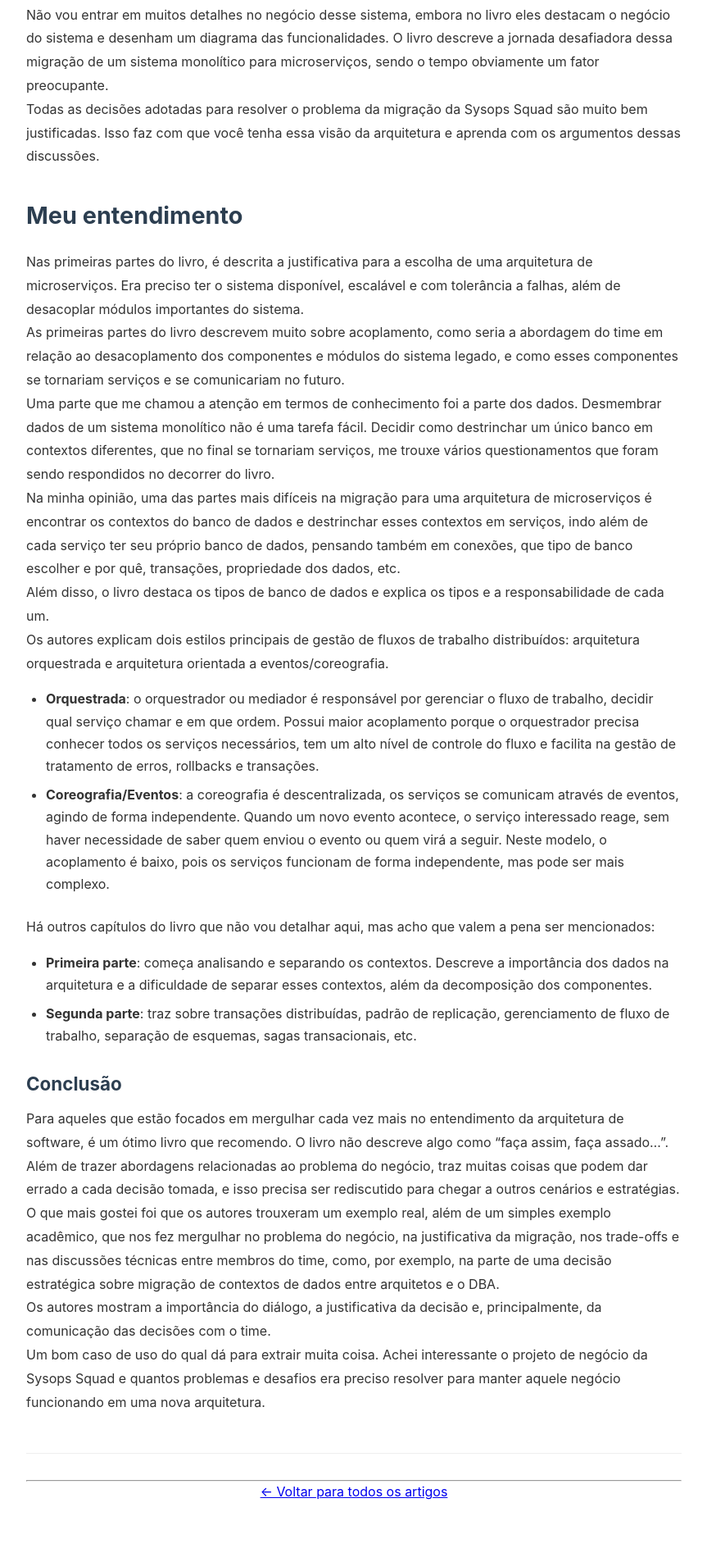
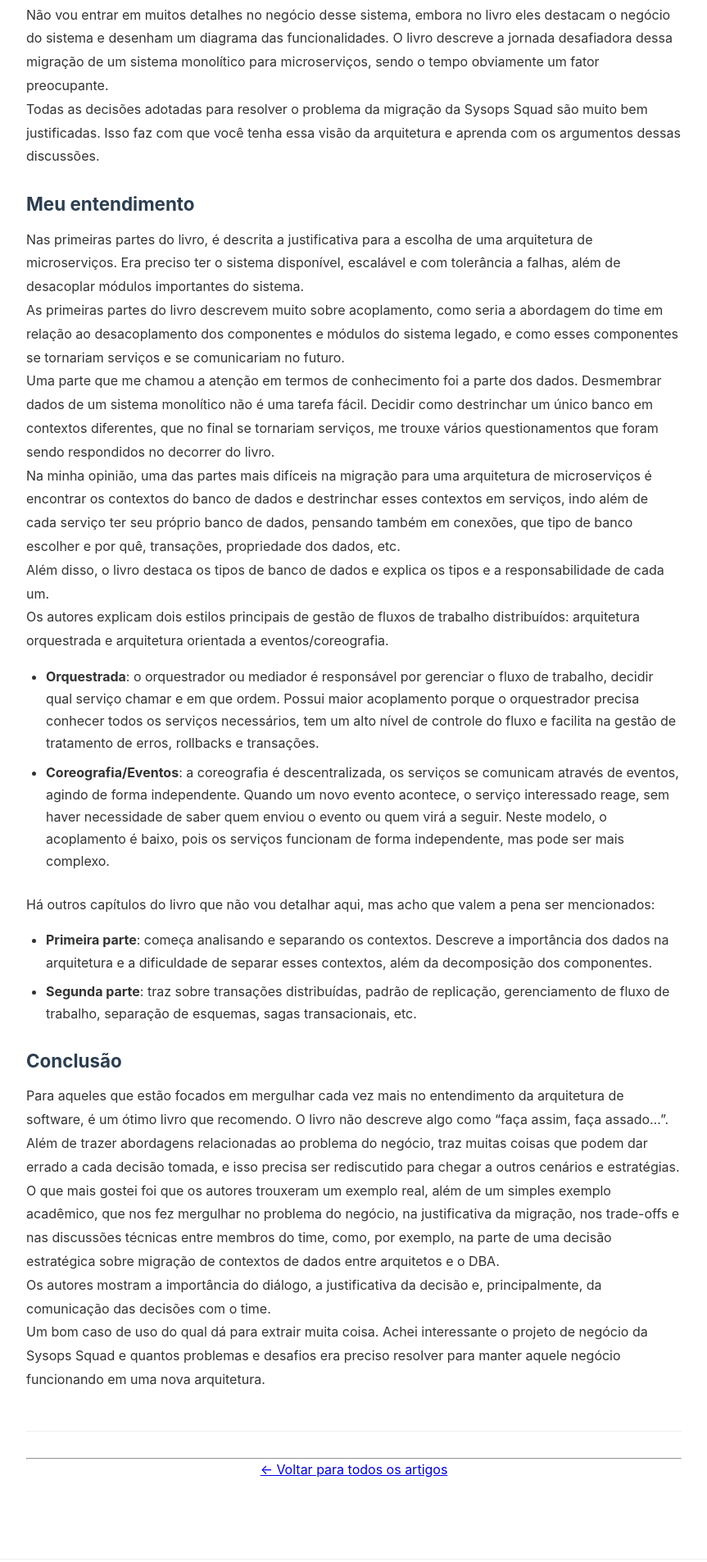
Before and after one commit to JessicaNathany/jessicanathany.github.io, a Jekyll site: the page built from _posts/2026-01-18-entendimento-livro-arquitetura-software.md, in a window 1280 px wide. Shown: the part 1707-3612 px from the top of the page at 82% size, without its empty margins (208-1071 px from the left). Built offline with Jekyll 4.4.1, drawn with Linux system fonts in a browser that asks for light colours.

Commit message:
ajustes css

```diff
--- a/_posts/2026-01-18-entendimento-livro-arquitetura-software.md
+++ b/_posts/2026-01-18-entendimento-livro-arquitetura-software.md
@@ -16,13 +16,13 @@
 
 ## Introdução
 
-Mergulhar no tema arquitetura de software pode ser algo bem abrangente, no meu ponto de vista. Não existe uma arquitetura certa para ser usada como modelo ou padrão que se encaixe perfeitamente ao seu esquema de negócio. A arquitetura de software é baseada no modelo de negócio, e não em um framework. Não há decisões fáceis na arquitetura de software, e sempre existirá contrapartida, ou mais conhecida como "trade-offs".
+Mergulhar no tema arquitetura de software pode ser algo bem abrangente, no meu ponto de vista. Não existe uma arquitetura certa para ser usada como modelo ou padrão que se encaixe perfeitamente ao seu esquema de negócio. A arquitetura de software é baseada no modelo de negócio, e não em um framework. Não há decisões fáceis na arquitetura de software, e sempre existirá contrapartida, ou mais conhecida como "trade-offs".<br />
 
-Decidi mergulhar meus estudos e minhas leituras em assuntos relacionados à arquitetura de software. Comecei a me aprofundar nos conceitos, lições e estratégias, e a abstrair o melhor dos fundamentos.
+Decidi mergulhar meus estudos e minhas leituras em assuntos relacionados à arquitetura de software. Comecei a me aprofundar nos conceitos, lições e estratégias, e a abstrair o melhor dos fundamentos. <br />
 
-Pois bem, neste artigo, escrevo meu entendimento sobre a leitura do livro que concluí: *"Arquitetura de software: As partes difíceis"*, dos autores Neal Ford, Mark Richards, Pramod Sadalage e Zhamak Dehghani. Esta foi uma forma que encontrei de absorver melhor o conteúdo desse estudo, e poder compartilhar com vocês também um pouco sobre o livro, no qual recomendo a leitura.
+Pois bem, neste artigo, escrevo meu entendimento sobre a leitura do livro que concluí: *"Arquitetura de software: As partes difíceis"*, dos autores Neal Ford, Mark Richards, Pramod Sadalage e Zhamak Dehghani. Esta foi uma forma que encontrei de absorver melhor o conteúdo desse estudo, e poder compartilhar com vocês também um pouco sobre o livro, no qual recomendo a leitura. <br />
 
-Se você gosta de mergulhar profundamente nos assuntos e busca algo mais denso e profundo, essa leitura é pra você. Se você prefere algo mais curto e com menos profundidade, essa leitura não é pra você.
+Se você gosta de mergulhar profundamente nos assuntos e busca algo mais denso e profundo, essa leitura é pra você. Se você prefere algo mais curto e com menos profundidade, essa leitura não é pra você.<br />
 
 ### Sobre o livro
 
@@ -33,33 +33,33 @@
 <br />
 
 
-O livro, escrito pelos arquitetos de software e consultores Neal Ford, Mark Richards, Pramod Sadalage e Zhamak Dehghani, discute estratégias para a escolha de uma arquitetura adequada. Entrelaçando uma história fictícia de profissionais de tecnologia - o Sysops Squad -, eles examinam tudo: desde determinar a granularidade do serviço, contratos e gerenciar transações distribuídas, até como otimizar as características operacionais, como escalabilidade, elasticidade e desempenho.
+O livro, escrito pelos arquitetos de software e consultores Neal Ford, Mark Richards, Pramod Sadalage e Zhamak Dehghani, discute estratégias para a escolha de uma arquitetura adequada. Entrelaçando uma história fictícia de profissionais de tecnologia - o Sysops Squad -, eles examinam tudo: desde determinar a granularidade do serviço, contratos e gerenciar transações distribuídas, até como otimizar as características operacionais, como escalabilidade, elasticidade e desempenho.<br />
 
-Durante a leitura, os autores usam a saga do Sysops Squad para exemplificar cada capítulo e ilustrar as técnicas de "trade-offs". Nesta saga, é discutida a migração de um sistema monolítico que possui cenários bem ruins. Como descrito no livro, o atual sistema da Sysops Squad é um grande monólito que foi desenvolvido há anos.
+Durante a leitura, os autores usam a saga do Sysops Squad para exemplificar cada capítulo e ilustrar as técnicas de "trade-offs". Nesta saga, é discutida a migração de um sistema monolítico que possui cenários bem ruins. Como descrito no livro, o atual sistema da Sysops Squad é um grande monólito que foi desenvolvido há anos. <br />
 
-Há muitas reclamações de clientes informando que o sistema nem sempre está disponível. Além disso, o sistema possui grandes problemas de confiabilidade, congela e trava, resultando em indisponibilidade em todas as funções. Se algo não for feito, isso poderá impactar todo o negócio da empresa, forçando-a a fechar as portas.
+Há muitas reclamações de clientes informando que o sistema nem sempre está disponível. Além disso, o sistema possui grandes problemas de confiabilidade, congela e trava, resultando em indisponibilidade em todas as funções. Se algo não for feito, isso poderá impactar todo o negócio da empresa, forçando-a a fechar as portas.<br />
 
 Não vou entrar em muitos detalhes no negócio desse sistema, embora no livro eles destacam o negócio do sistema e desenham um diagrama das funcionalidades. O livro descreve a jornada desafiadora dessa migração de um sistema monolítico para microserviços, sendo o tempo obviamente um fator preocupante.
 
-Todas as decisões adotadas para resolver o problema da migração da Sysops Squad são muito bem justificadas. Isso faz com que você tenha essa visão da arquitetura e aprenda com os argumentos dessas discussões.
+Todas as decisões adotadas para resolver o problema da migração da Sysops Squad são muito bem justificadas. Isso faz com que você tenha essa visão da arquitetura e aprenda com os argumentos dessas discussões.<br />
 
-## Meu entendimento
+### Meu entendimento
 
-Nas primeiras partes do livro, é descrita a justificativa para a escolha de uma arquitetura de microserviços. Era preciso ter o sistema disponível, escalável e com tolerância a falhas, além de desacoplar módulos importantes do sistema.
+Nas primeiras partes do livro, é descrita a justificativa para a escolha de uma arquitetura de microserviços. Era preciso ter o sistema disponível, escalável e com tolerância a falhas, além de desacoplar módulos importantes do sistema. <br />
 
-As primeiras partes do livro descrevem muito sobre acoplamento, como seria a abordagem do time em relação ao desacoplamento dos componentes e módulos do sistema legado, e como esses componentes se tornariam serviços e se comunicariam no futuro.
+As primeiras partes do livro descrevem muito sobre acoplamento, como seria a abordagem do time em relação ao desacoplamento dos componentes e módulos do sistema legado, e como esses componentes se tornariam serviços e se comunicariam no futuro.<br />
 
-Uma parte que me chamou a atenção em termos de conhecimento foi a parte dos dados. Desmembrar dados de um sistema monolítico não é uma tarefa fácil. Decidir como destrinchar um único banco em contextos diferentes, que no final se tornariam serviços, me trouxe vários questionamentos que foram sendo respondidos no decorrer do livro.
+Uma parte que me chamou a atenção em termos de conhecimento foi a parte dos dados. Desmembrar dados de um sistema monolítico não é uma tarefa fácil. Decidir como destrinchar um único banco em contextos diferentes, que no final se tornariam serviços, me trouxe vários questionamentos que foram sendo respondidos no decorrer do livro. <br />
 
 Na minha opinião, uma das partes mais difíceis na migração para uma arquitetura de microserviços é encontrar os contextos do banco de dados e destrinchar esses contextos em serviços, indo além de cada serviço ter seu próprio banco de dados, pensando também em conexões, que tipo de banco escolher e por quê, transações, propriedade dos dados, etc.
 
-Além disso, o livro destaca os tipos de banco de dados e explica os tipos e a responsabilidade de cada um.
+Além disso, o livro destaca os tipos de banco de dados e explica os tipos e a responsabilidade de cada um. <br />
 
-Os autores explicam dois estilos principais de gestão de fluxos de trabalho distribuídos: arquitetura orquestrada e arquitetura orientada a eventos/coreografia.
+Os autores explicam dois estilos principais de gestão de fluxos de trabalho distribuídos: arquitetura orquestrada e arquitetura orientada a eventos/coreografia.<br />
 
 - **Orquestrada**: o orquestrador ou mediador é responsável por gerenciar o fluxo de trabalho, decidir qual serviço chamar e em que ordem. Possui maior acoplamento porque o orquestrador precisa conhecer todos os serviços necessários, tem um alto nível de controle do fluxo e facilita na gestão de tratamento de erros, rollbacks e transações.
 
-- **Coreografia/Eventos**: a coreografia é descentralizada, os serviços se comunicam através de eventos, agindo de forma independente. Quando um novo evento acontece, o serviço interessado reage, sem haver necessidade de saber quem enviou o evento ou quem virá a seguir. Neste modelo, o acoplamento é baixo, pois os serviços funcionam de forma independente, mas pode ser mais complexo.
+- **Coreografia/Eventos**: a coreografia é descentralizada, os serviços se comunicam através de eventos, agindo de forma independente. Quando um novo evento acontece, o serviço interessado reage, sem haver necessidade de saber quem enviou o evento ou quem virá a seguir. Neste modelo, o acoplamento é baixo, pois os serviços funcionam de forma independente, mas pode ser mais complexo.<br />
 
 Há outros capítulos do livro que não vou detalhar aqui, mas acho que valem a pena ser mencionados:
 
@@ -70,10 +70,10 @@
 
 ### Conclusão
 
-Para aqueles que estão focados em mergulhar cada vez mais no entendimento da arquitetura de software, é um ótimo livro que recomendo. O livro não descreve algo como "faça assim, faça assado...". Além de trazer abordagens relacionadas ao problema do negócio, traz muitas coisas que podem dar errado a cada decisão tomada, e isso precisa ser rediscutido para chegar a outros cenários e estratégias.
+Para aqueles que estão focados em mergulhar cada vez mais no entendimento da arquitetura de software, é um ótimo livro que recomendo. O livro não descreve algo como "faça assim, faça assado...". Além de trazer abordagens relacionadas ao problema do negócio, traz muitas coisas que podem dar errado a cada decisão tomada, e isso precisa ser rediscutido para chegar a outros cenários e estratégias.<br />
 
-O que mais gostei foi que os autores trouxeram um exemplo real, além de um simples exemplo acadêmico, que nos fez mergulhar no problema do negócio, na justificativa da migração, nos trade-offs e nas discussões técnicas entre membros do time, como, por exemplo, na parte de uma decisão estratégica sobre migração de contextos de dados entre arquitetos e o DBA.
+O que mais gostei foi que os autores trouxeram um exemplo real, além de um simples exemplo acadêmico, que nos fez mergulhar no problema do negócio, na justificativa da migração, nos trade-offs e nas discussões técnicas entre membros do time, como, por exemplo, na parte de uma decisão estratégica sobre migração de contextos de dados entre arquitetos e o DBA. <br />
 
-Os autores mostram a importância do diálogo, a justificativa da decisão e, principalmente, da comunicação das decisões com o time.
+Os autores mostram a importância do diálogo, a justificativa da decisão e, principalmente, da comunicação das decisões com o time.<br />
 
 Um bom caso de uso do qual dá para extrair muita coisa. Achei interessante o projeto de negócio da Sysops Squad e quantos problemas e desafios era preciso resolver para manter aquele negócio funcionando em uma nova arquitetura.
```
